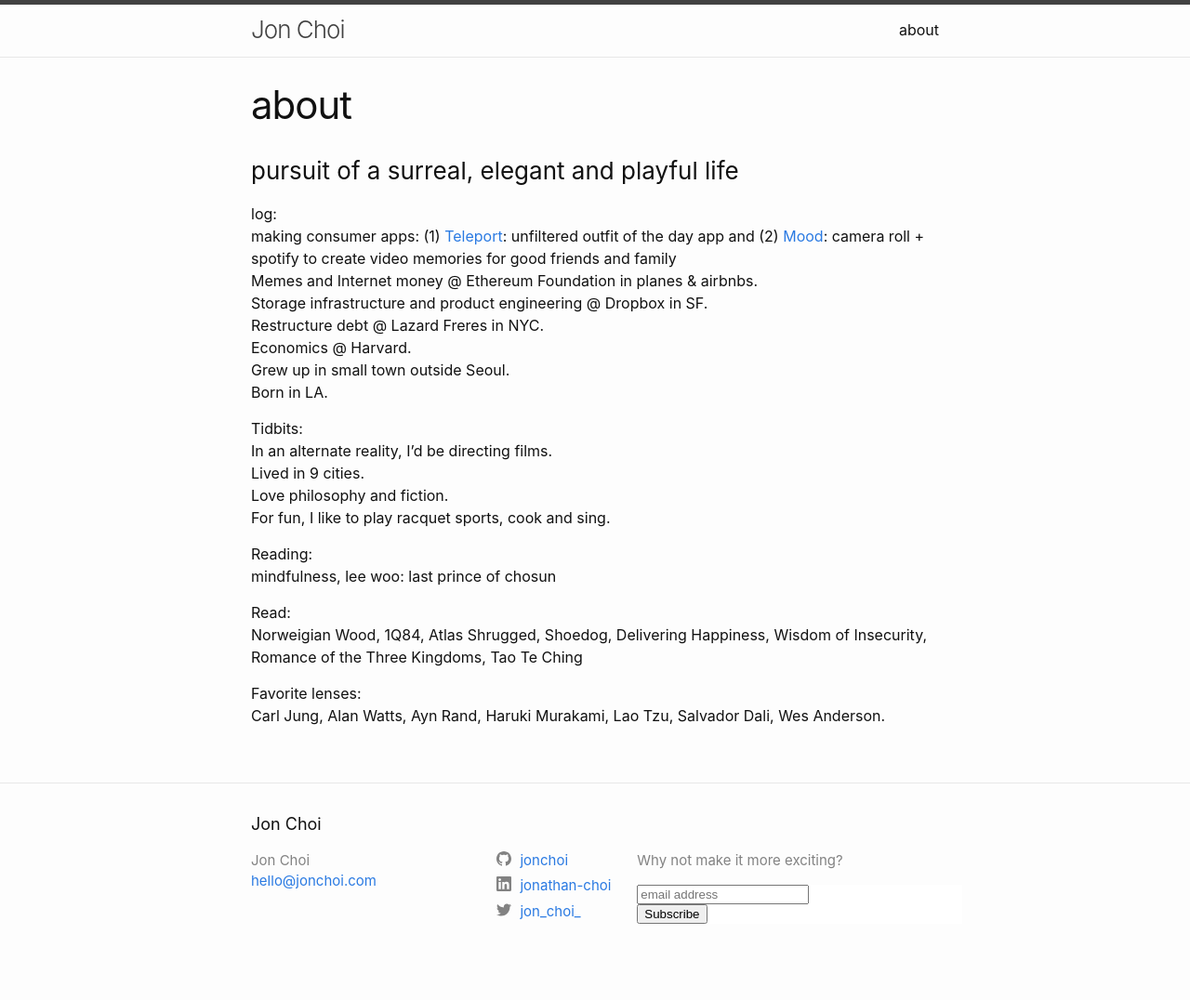
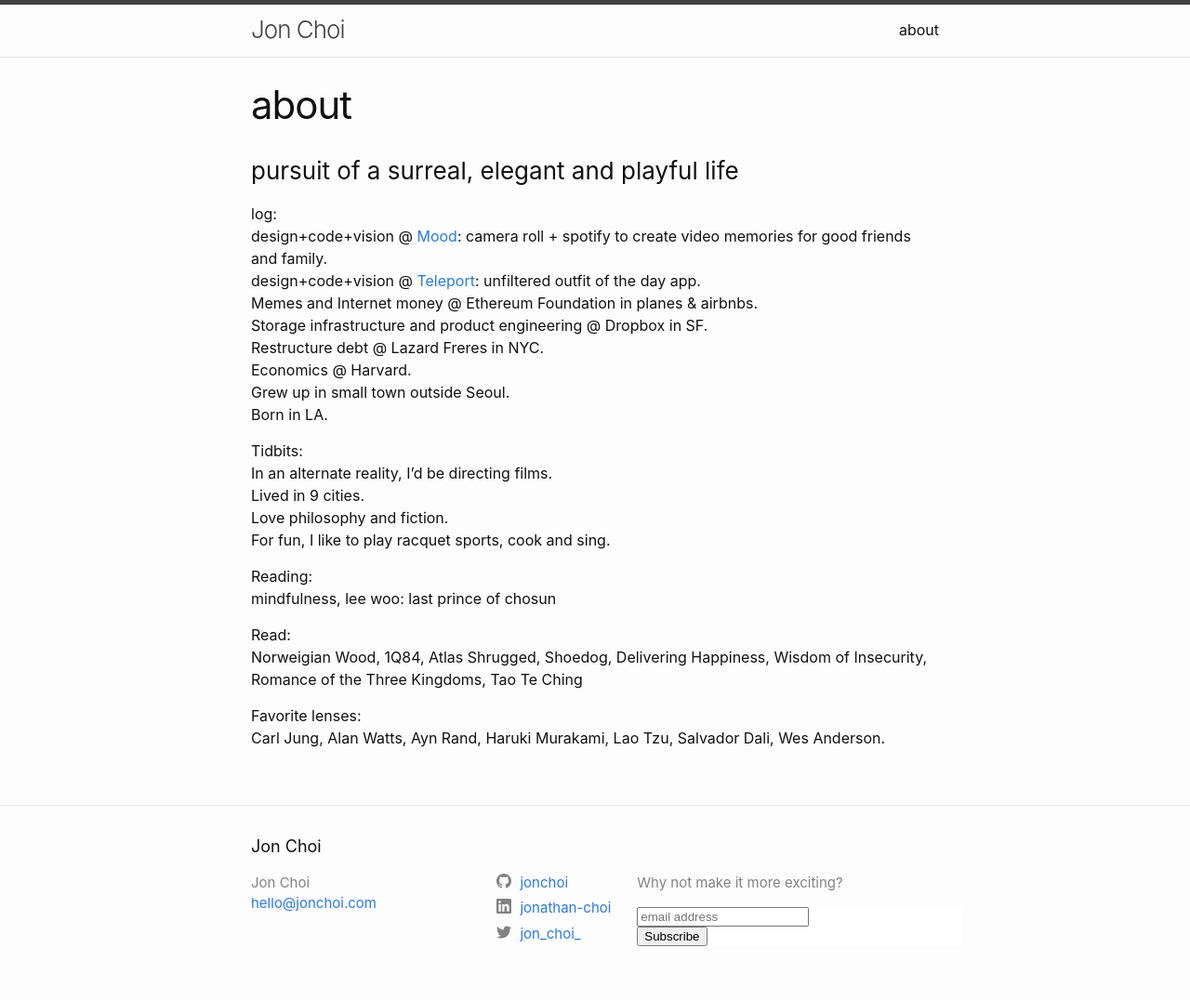
Before and after one commit to jonchoi/jon-choi.github.io, a Jekyll site: the page built from about.md, in a window 1280 px wide. Shown: the whole page at 93% size. Built offline with Jekyll 4.4.1, drawn with Linux system fonts in a browser that asks for light colours; comment, search, counter and statistics services are not loaded; before the commit the page ends 1052 px from its top, so only the background shows below that.

Commit message:
Update about.md

```diff
--- a/about.md
+++ b/about.md
@@ -7,7 +7,8 @@ permalink: /about/
 <h3>pursuit of a surreal, elegant and playful life</h3>
 
 log:<br/>
-making consumer apps: (1) [Teleport](teleport.la): unfiltered outfit of the day app and (2) [Mood](mood.camera): camera roll + spotify to create video memories for good friends and family <br/>
+design+code+vision @ [Mood](mood.camera): camera roll + spotify to create video memories for good friends and family.<br/>
+design+code+vision @ [Teleport](teleport.la): unfiltered outfit of the day app.<br/>
 Memes and Internet money @ Ethereum Foundation in planes & airbnbs.<br/>
 Storage infrastructure and product engineering @ Dropbox in SF.<br/>
 Restructure debt @ Lazard Freres in NYC.<br/>
```
